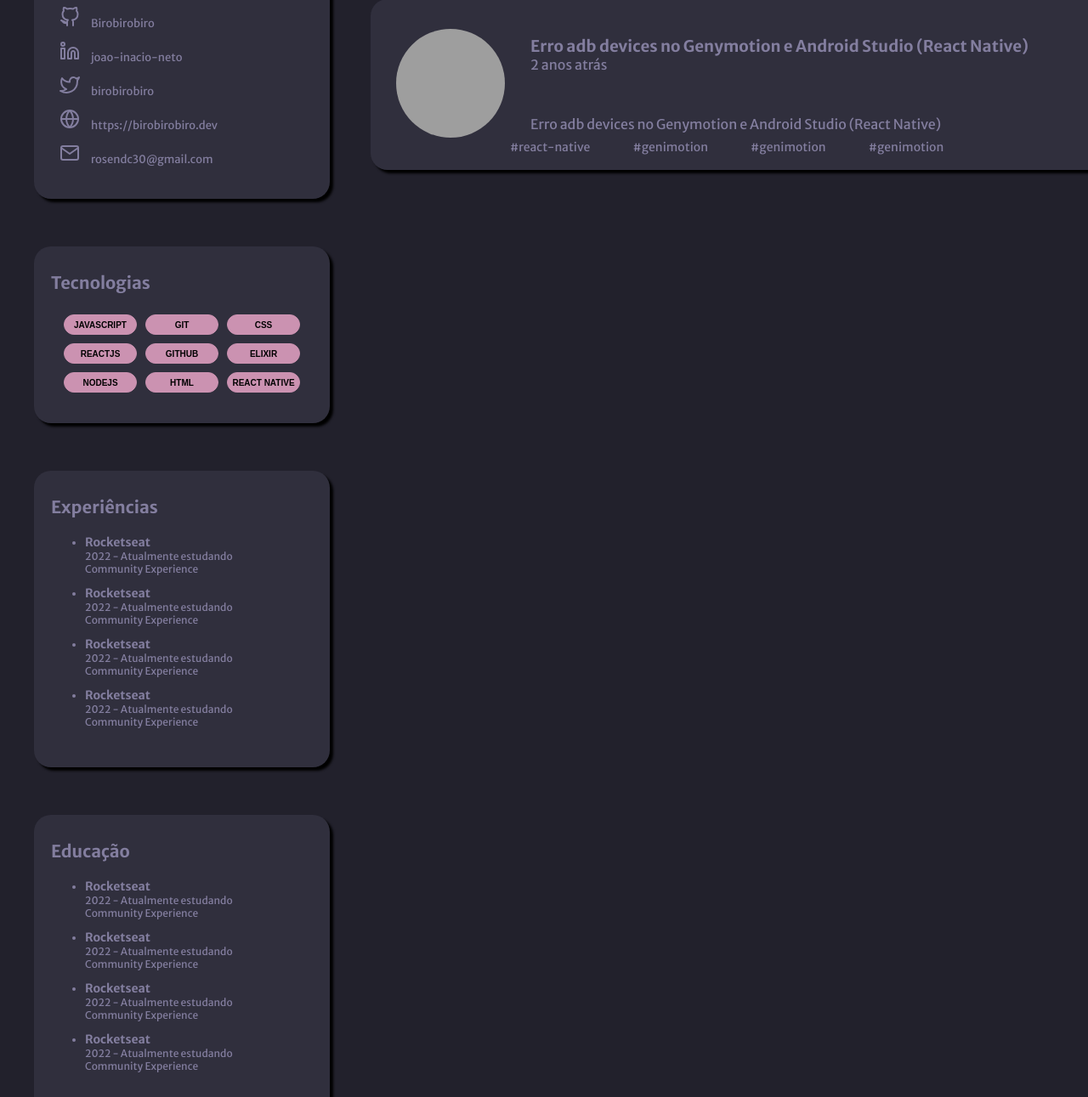
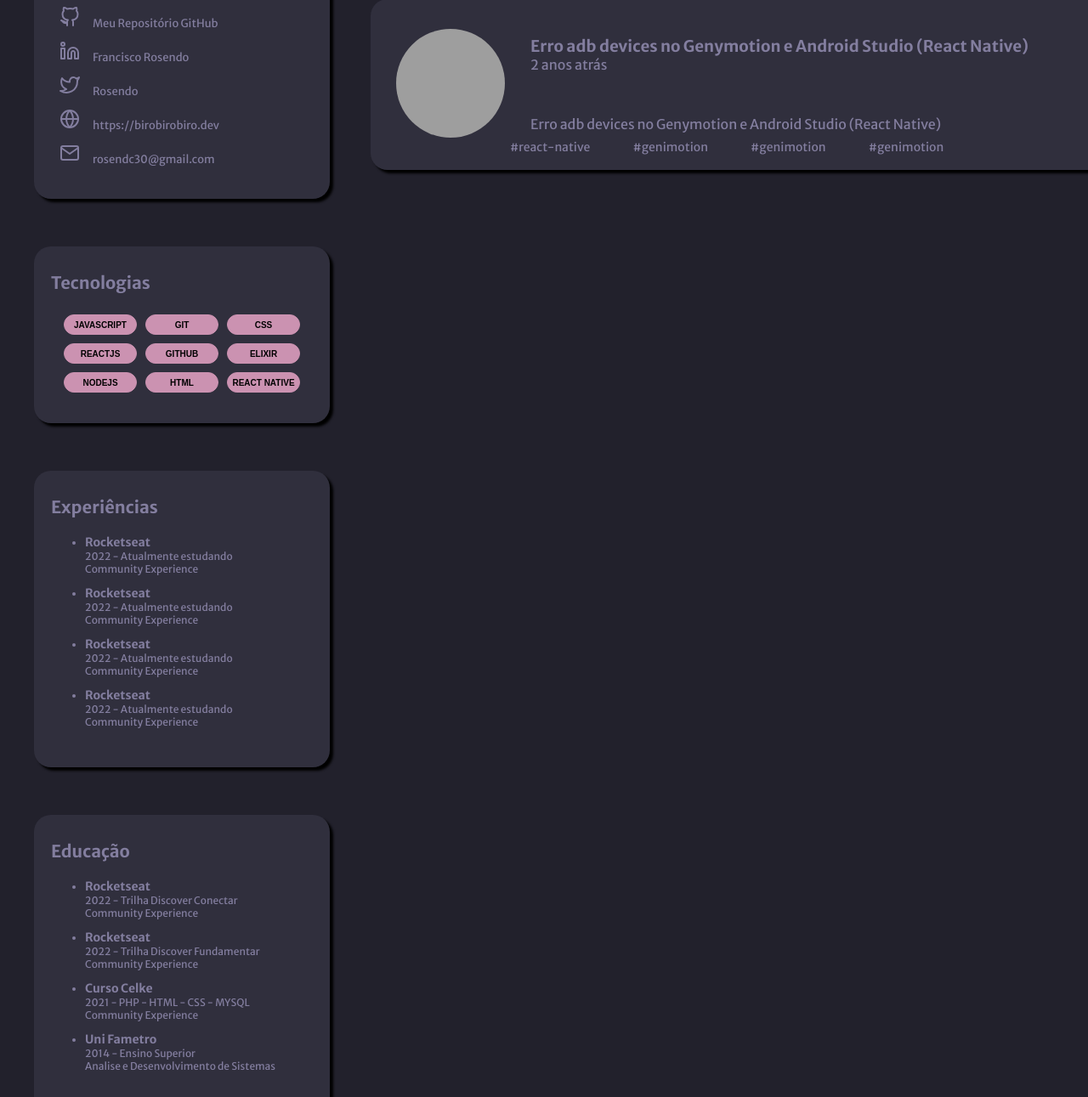
Before and after one commit to rosendo2015/DesafioPortfolio, a plain HTML site: page index.html in a window 1280 px wide. Shown: the part 520-1811 px from the top of the page at 85% size. Drawn offline with Linux system fonts and the light colour scheme; grey boxes are pictures that could not be loaded.

Commit message:
atualizei as redes sociais

```diff
--- a/index.html
+++ b/index.html
@@ -139,7 +139,7 @@
                                     d="M16 21V5C16 4.46957 15.7893 3.96086 15.4142 3.58579C15.0391 3.21071 14.5304 3 14 3H10C9.46957 3 8.96086 3.21071 8.58579 3.58579C8.21071 3.96086 8 4.46957 8 5V21"
                                     stroke="#837E9F" stroke-width="2" stroke-linecap="round" stroke-linejoin="round" />
                             </svg>
-                            <span>Rocketseat</span>
+                            <a href="https://app.rocketseat.com.br/me/francisco-rosendo-05327" target="_blank"><span>Rocketseat</span></a>
                         </div>
                         <div class="item">
                             <svg width="24" height="24" viewBox="0 0 24 24" fill="none"
@@ -157,7 +157,7 @@
                                 </defs>
                             </svg>
 
-                            <span>Birobirobiro</span>
+                            <a href="https://github.com/rosendo2015?tab=repositories" target="_blank"><span>Meu Repositório GitHub</span></a>
                         </div>
                         <div class="item">
                             <svg width="24" height="24" viewBox="0 0 24 24" fill="none"
@@ -171,7 +171,7 @@
                                     d="M4 6C5.10457 6 6 5.10457 6 4C6 2.89543 5.10457 2 4 2C2.89543 2 2 2.89543 2 4C2 5.10457 2.89543 6 4 6Z"
                                     stroke="#837E9F" stroke-width="2" stroke-linecap="round" stroke-linejoin="round" />
                             </svg>
-                            <span>joao-inacio-neto</span>
+                            <a href="https://www.linkedin.com/in/francisco-rosendo-a05623241/" target="_blank"><span>Francisco Rosendo</span>
                         </div>
                         <div class="item">
                             <svg width="24" height="24" viewBox="0 0 24 24" fill="none"
@@ -180,7 +180,7 @@
                                     d="M23 3C22.0424 3.67548 20.9821 4.19211 19.86 4.53C19.2577 3.83751 18.4573 3.34669 17.567 3.12393C16.6767 2.90116 15.7395 2.9572 14.8821 3.28445C14.0247 3.61171 13.2884 4.1944 12.773 4.95372C12.2575 5.71303 11.9877 6.61234 12 7.53V8.53C10.2426 8.57557 8.50127 8.18581 6.93101 7.39545C5.36074 6.60508 4.01032 5.43864 3 4C3 4 -1 13 8 17C5.94053 18.398 3.48716 19.0989 1 19C10 24 21 19 21 7.5C20.9991 7.22145 20.9723 6.94359 20.92 6.67C21.9406 5.66349 22.6608 4.39271 23 3V3Z"
                                     stroke="#837E9F" stroke-width="2" stroke-linecap="round" stroke-linejoin="round" />
                             </svg>
-                            <span>birobirobiro</span>
+                            <a href="https://www.linkedin.com/in/francisco-rosendo-a05623241/"><span>Rosendo</span></a>
                         </div>
                         <div class="item">
                             <svg width="24" height="24" viewBox="0 0 24 24" fill="none"
@@ -294,27 +294,28 @@
                     <ul>
                         <li>
                             <span>Rocketseat</span>
-                            <p>2022 - Atualmente estudando</p>
+                            <p>2022 - Trilha Discover Conectar</p>
                             <p>Community Experience</p>
                         </li>
-
                         <li>
                             <span>Rocketseat</span>
-                            <p>2022 - Atualmente estudando</p>
+                            <p>2022 - Trilha Discover Fundamentar</p>
                             <p>Community Experience</p>
                         </li>
-
                         <li>
-                            <span>Rocketseat</span>
-                            <p>2022 - Atualmente estudando</p>
+                            <span>Curso Celke</span>
+                            <p>2021 - PHP - HTML - CSS - MYSQL</p>
                             <p>Community Experience</p>
                         </li>
+                        <li>
+                            <span>Uni Fametro</span>
+                            <p>2014 - Ensino Superior</p>
+                            <p>Analise e Desenvolvimento de Sistemas</p>
+                        </li>
 
-                        <li>
-                            <span>Rocketseat</span>
-                            <p>2022 - Atualmente estudando</p>
-                            <p>Community Experience</p>
-                        </li>
+
+
+
                     </ul>
                 </div>
             </div>
--- a/style.css
+++ b/style.css
@@ -2,6 +2,7 @@
     margin: 0;
     padding: 0;
     border: border-box;
+    text-decoration: none;
 }
 
 body {
@@ -62,6 +63,7 @@ section .identify,
     background-color: #302f3d;
     border-radius: 20px;
     box-shadow: 4px 4px 3px #000;
+    cursor: pointer;
 
 }
 
@@ -152,7 +154,6 @@ main section .redes {
 }
 
 .redes-text {
-
     padding-top: 30px;
     padding-left: 30px;
 }
@@ -160,10 +161,13 @@ main section .redes {
 .redes-text .item {
     margin-top: 12px;
 }
+a{
+    color: #837e9f;
+}
 
 .redes-text .item span {
     font-size: 13px;
-    padding-left: 10px;
+    padding-left: 12px;
     width: 35px;
     height: 16px;
 
@@ -278,7 +282,7 @@ margin-top: 30px;
 margin-left: 20px;
 }
 .educacao .texto-exp, .experiencias .texto-exp{
-    width: 175px;
+    width: 275px;
     height: 243px;
     font-size: 12px;
     margin-top: 20px;
```
